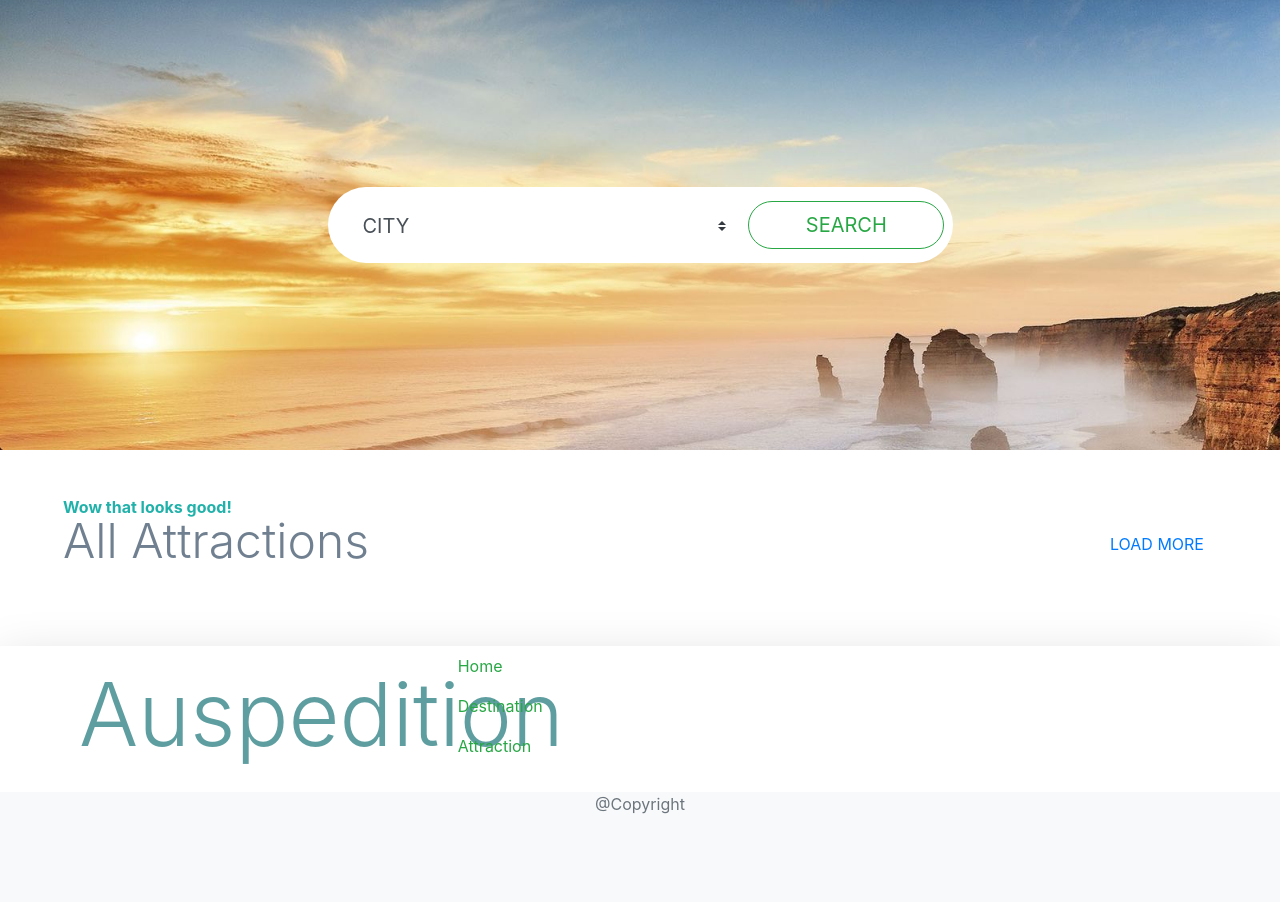
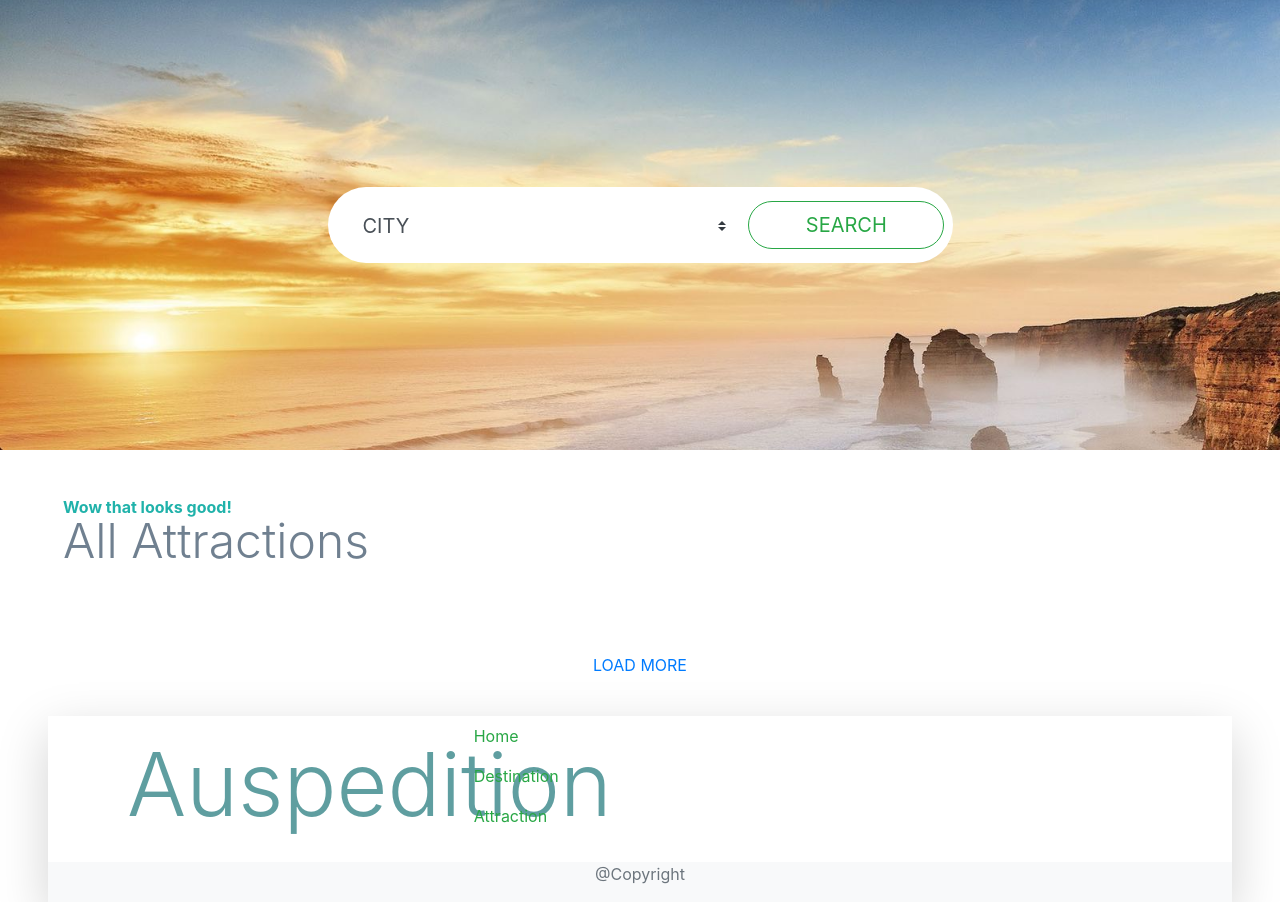
Before and after one commit to tc98100/Auspedition, a Django app: page /attractions/ in a window 1280 px wide. Shown: the part 91-993 px from the top of the page. Before the commit the page ends 905 px from the top, so only its background shows below. Run offline with Django 3.2, Linux system fonts and the light colour scheme; data that the repository does not hold is empty; some libraries are stand-ins or nearby versions.

Commit message:
update load more buttons

```diff
--- a/Austrip/main/templates/attraction_detail.html
+++ b/Austrip/main/templates/attraction_detail.html
@@ -114,7 +114,6 @@
             <input class="form-control mr-sm-2 px-3" type="text" placeholder="Add a comment..." name="add_comment" value="{{ request.POST.add_comment }}">
             <button class="btn btn-outline-success my-2 my-sm-0" type="submit">Post</button>
         </form>
-
     </div>
 
     <script src="{% static 'attraction-like-dislike-function.js' %}"></script>
--- a/Austrip/main/templates/attractions.html
+++ b/Austrip/main/templates/attractions.html
@@ -36,6 +36,7 @@
             </div>
         </div>
     </div>
+
     <div class="mt-5 ml-5 mr-5">
         <div class="container-fluid ">
             <div class="bg-transparent">
@@ -47,12 +48,10 @@
                             Attractions
                         </p>
                     </div>
-                <div class="col-4 text-right">
-                    <button type="button" id="loadAttractionBtn" class="btn btn-link">LOAD MORE</button>
                 </div>
             </div>
         </div>
-    </div>
+
         <div class="container-fluid mb-5">
             <div class="row">
                 {% for place in Attractions|slice:":4" %}
@@ -79,12 +78,15 @@
                 {% endfor %}
             </div>
             <div id="attractions">
-
         </div>
     </div>
+
+    <div style="padding-bottom: 25px"></div>
+     <!--Load more button-->
+     <div class="loadMoreButton">
+        <button type="button" id="loadAttractionBtn" class="btn btn-link">LOAD MORE</button>
     </div>
-<div style="padding-bottom: 25px"></div>
-</div>
+
 {% include 'footer.html' %}
 <script src="{% static 'load-attraction.js' %}"></script>
 
```
Also changed, not shown: Austrip/main/templates/destination_detail.html (+7 -2 lines), Austrip/main/templates/destinations.html (+6 -5 lines). Lines whose indentation alone changed are shown as unchanged.
